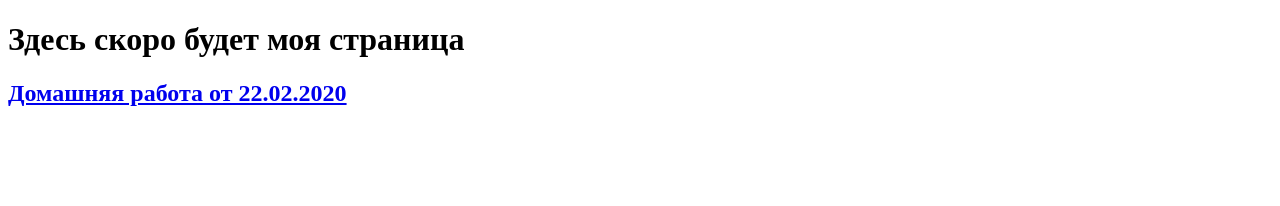
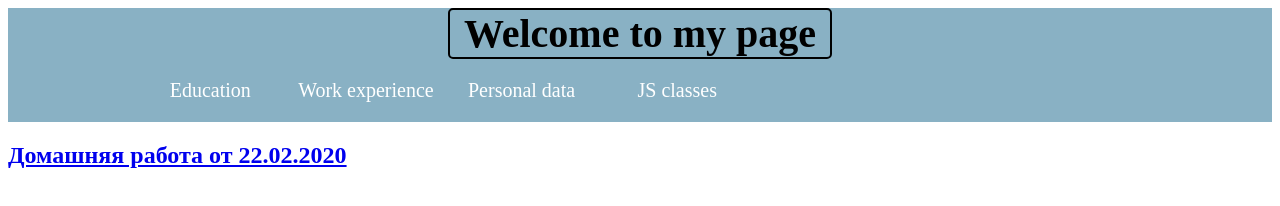
Before and after one commit to resistance90/resistance90.github.io, a plain HTML site: page index.html in a window 1280 px wide. Drawn offline with Linux system fonts and the light colour scheme.

Commit message:
new update

```diff
--- a/index.html
+++ b/index.html
@@ -3,13 +3,31 @@
 <head>
     <meta charset="UTF-8">
     <meta name="viewport" content="width=device-width, initial-scale=1.0">
+
+    <link rel="stylesheet" type="text/css" href="style.css">
+
     <title>My page</title>
 </head>
+
 <body>
 
-    <h1>Здесь скоро будет моя страница</h1>
+    <header>
+        <h1>Welcome to my page</h1>
+        <nav>
+            <ul>
+                <li>Education</li>
+                <li>Work experience</li>
+                <li>Personal data</li>
+                <li>JS classes</li>
+            </ul>
+        </nav>
+
+    </header>
+
+
 
     <h2><a href="homework.html">Домашняя работа от 22.02.2020</a></h2>
 
 </body>
+
 </html>
--- /dev/null
+++ b/style.css
@@ -0,0 +1,38 @@
+body {
+
+
+}
+
+header {
+    background-color: #89b1c4;
+}
+
+header li {
+    font-size: 20px;
+    text-align: center;
+    color: #ffffff;
+    width: 15%;
+    display: inline-block;
+    margin: 20px auto;
+    box-sizing: content-box;
+}
+
+header ul {
+    width: 80%;
+    margin: 0 auto;
+    box-sizing: content-box;
+    padding-left: 0;
+
+
+}
+
+h1 {
+    font-size: 40px;
+    text-align: center;
+    border: 2px solid;
+    border-radius: 5px;
+    width: 30%;
+    margin: 0 auto;
+
+
+}
```
